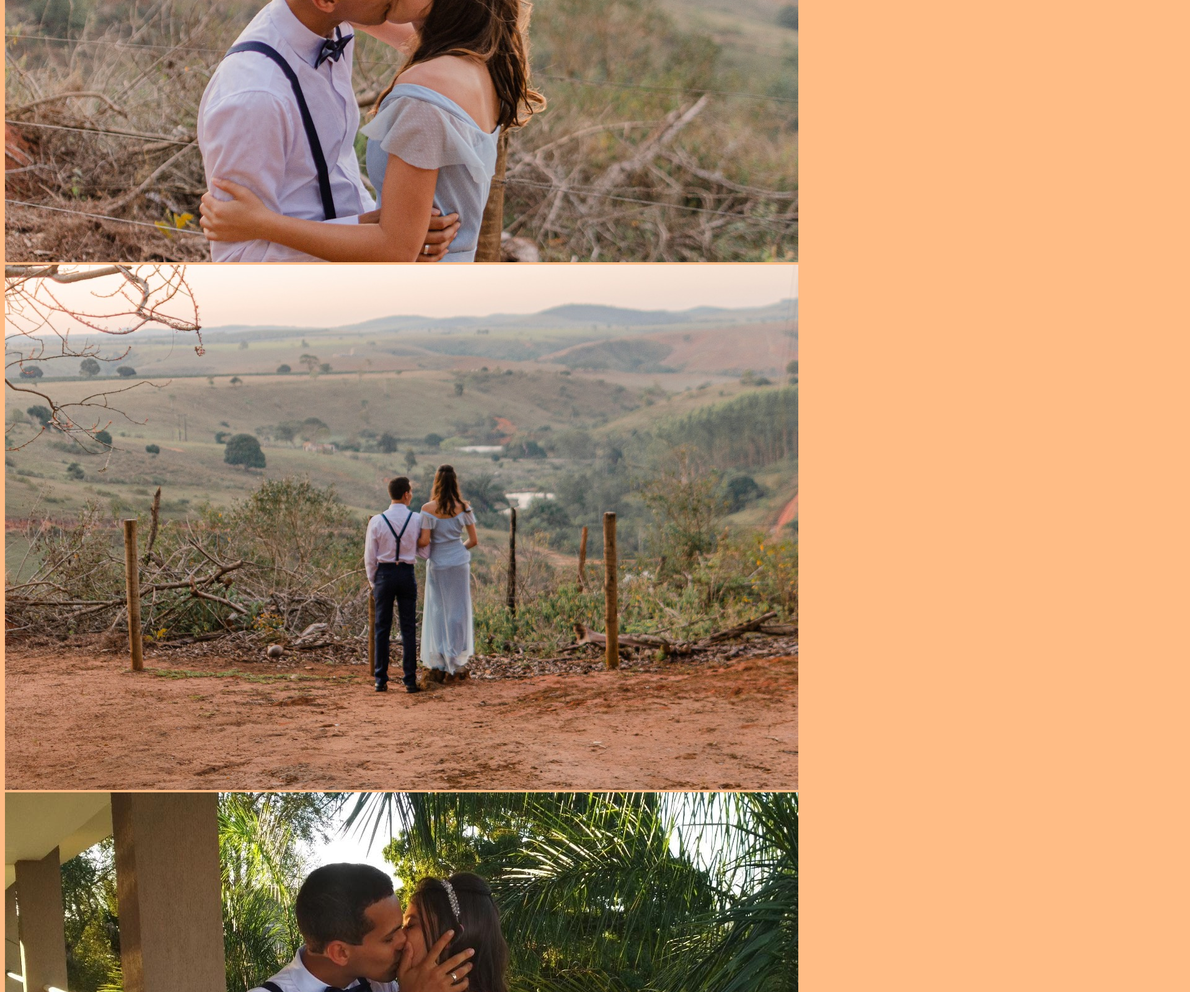
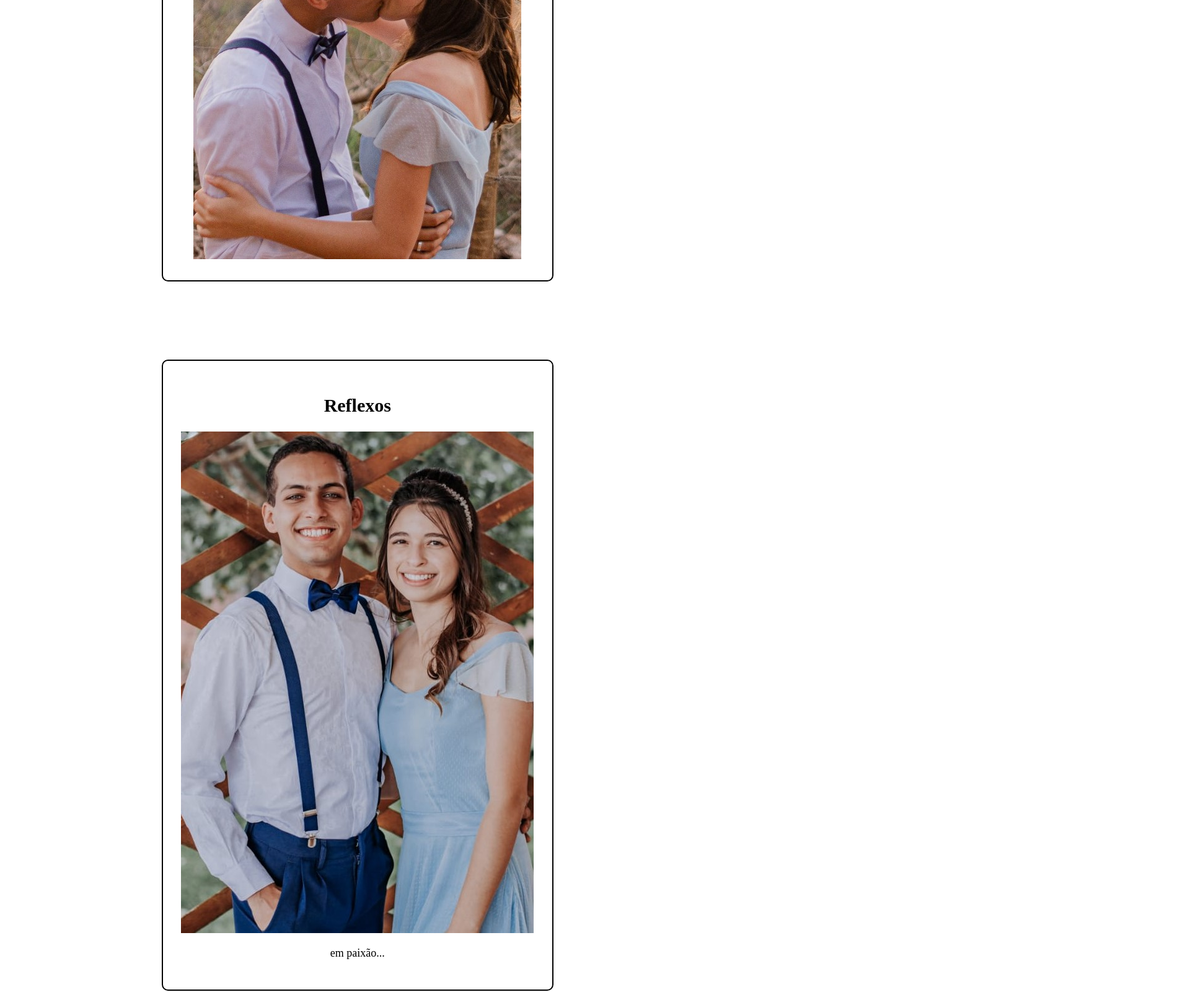
Before and after one commit to FrancielleSoares/WeddingFT, a plain HTML site: page index.html in a window 1280 px wide. Shown: the part 1200-2800 px from the top of the page at 62% size, 1920 px wide, since content can reach past the window. Drawn offline with Linux system fonts and the light colour scheme.

Commit message:
pictures in blocks

```diff
--- a/index.html
+++ b/index.html
@@ -69,6 +69,23 @@
             </section>
         </header>
 
+        <main>
+			<ul class="fotos">
+				<li>
+					<h2>Suspiros</h2>
+					<img src="casal2.jpg">
+				</li>
+				<li>
+					<h2>Reflexos</h2>
+					<img src="rs2.jpg">
+					<p class="descricao">em paixão...</p>
+				</li>
+				<li>
+					<h2>Melhores amigos</h2>
+					<img src="casalft2.jpg">
+				</li>
+			</ul>
+		</main>
 
         <div class="principal">
 			<h3 class="titulo-centralizado">Sobre nós</h3>
@@ -77,15 +94,6 @@
 			<p>...</p>
         </div>
 
-        <div class="fotos">
-            <h3> Momentos fotinhas... </h3>
-            <img src="casal.jpg">
-            <img src="casalft.jpg">
-            <img src="ui.jpg">
-            <img src="rs.jpg">
-            <img src="bj.jpg">
-        </div>
-
         <footer>
 			<img src="casalzin.gif">
 			<p class="copyright">&copy; Copyright  Wedding F & T - 2021</p>
--- a/style.css
+++ b/style.css
@@ -1,13 +1,14 @@
 header{
     background: rgb(114, 112, 112);
-    max-width: 100%;
-
+    display: inline;
 }
 
 
 .caixa{
-    max-width: 100%;
-    height: 100%;
+    position: relative;
+	max-width: 100%;
+    height: 500px;
+    margin-top: 100px;
 }
 
 nav{
@@ -35,7 +36,7 @@ nav a:hover {
 }
 
 body{
-    background-color: #ff73007a;
+    background-color: #ffffff;
 }
 
 
@@ -53,11 +54,7 @@ em strong {
 }
 
 .fotos {
-    max-width: 100%;
-    border: 15px;
-    height: 100%;
-    display: inline;
-    margin: 100%;
+
 }
 
 .texto{
@@ -77,6 +74,7 @@ em strong {
 }
 
 .som{
+    margin-top: 0 100px;
     width: 100%;
     height: 50%;
 }
@@ -93,11 +91,49 @@ em strong {
     width: 65px;
 }
 
+.fotos {
+	max-width: 100%;
+	padding: 50px 0;
+}
+
+.fotos li {
+	display: block;
+	text-align: center;
+	width: 50%;
+	vertical-align: top;
+	margin: 10% 20%;
+	padding: 30px 20px;
+	box-sizing: border-box;
+	border: 2px solid #000000;
+	border-radius: 10px;
+}
+
+.fotos li:hover{
+	border-color: #C78C19;
+}
+
+.fotos li:active{
+	border-color: #088C19;
+}
+
+.fotos li:hover h2 {
+	font-size: 34px;
+}
+
+.fotos h2{
+	font-size: 30px;
+	font-weight: bold;
+}
+
+.descricao{
+	font-size: 18px;
+}
+
 footer {
     max-width: 100%;
 	text-align: center;
 	background: url(pe2.jpg);
-	padding: 40px 0;
+	padding: 1px 0;
 }
 
 .copyright{
```
Also changed, not shown: casal2.jpg (added), casalft2.jpg (added), rs2.jpg (added).
